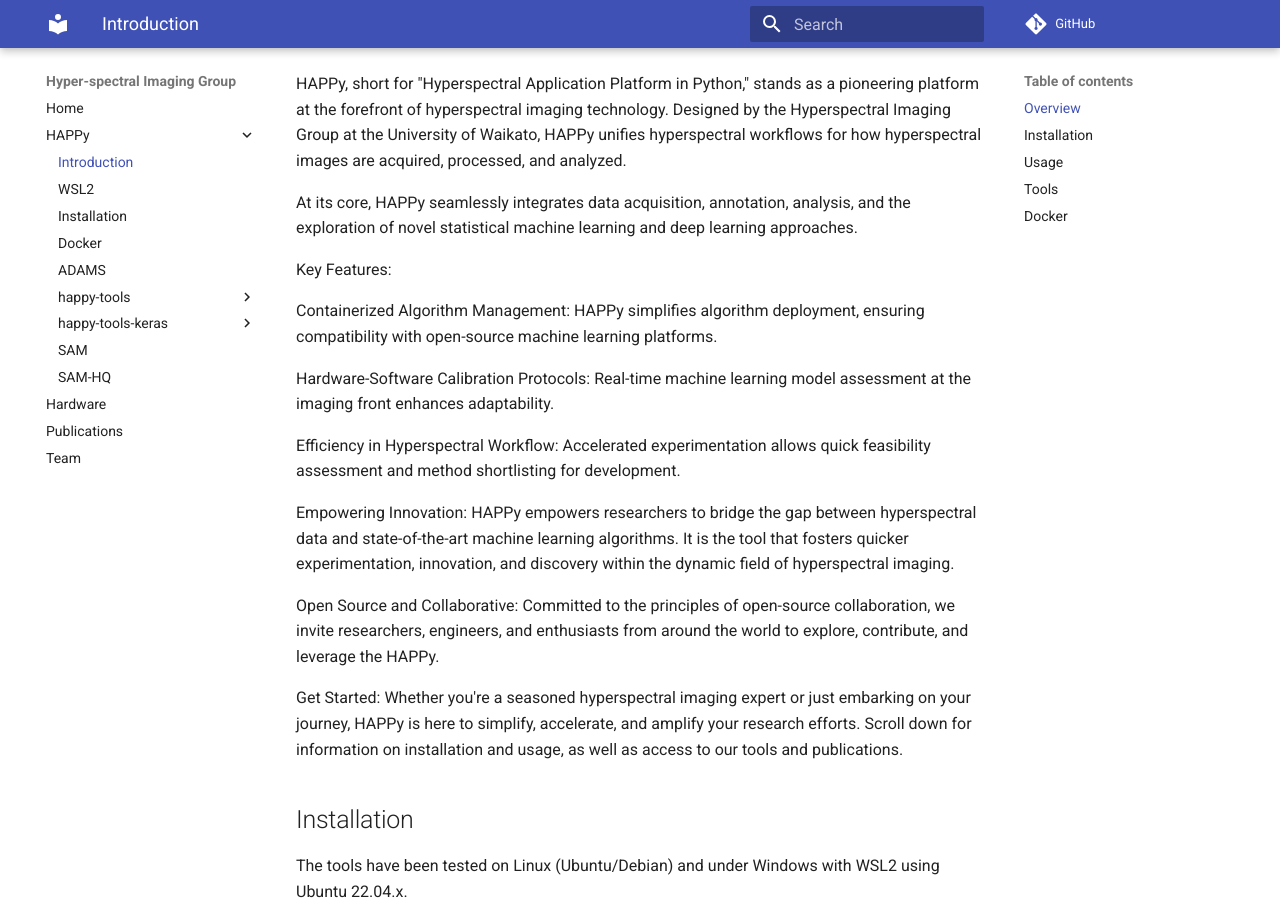
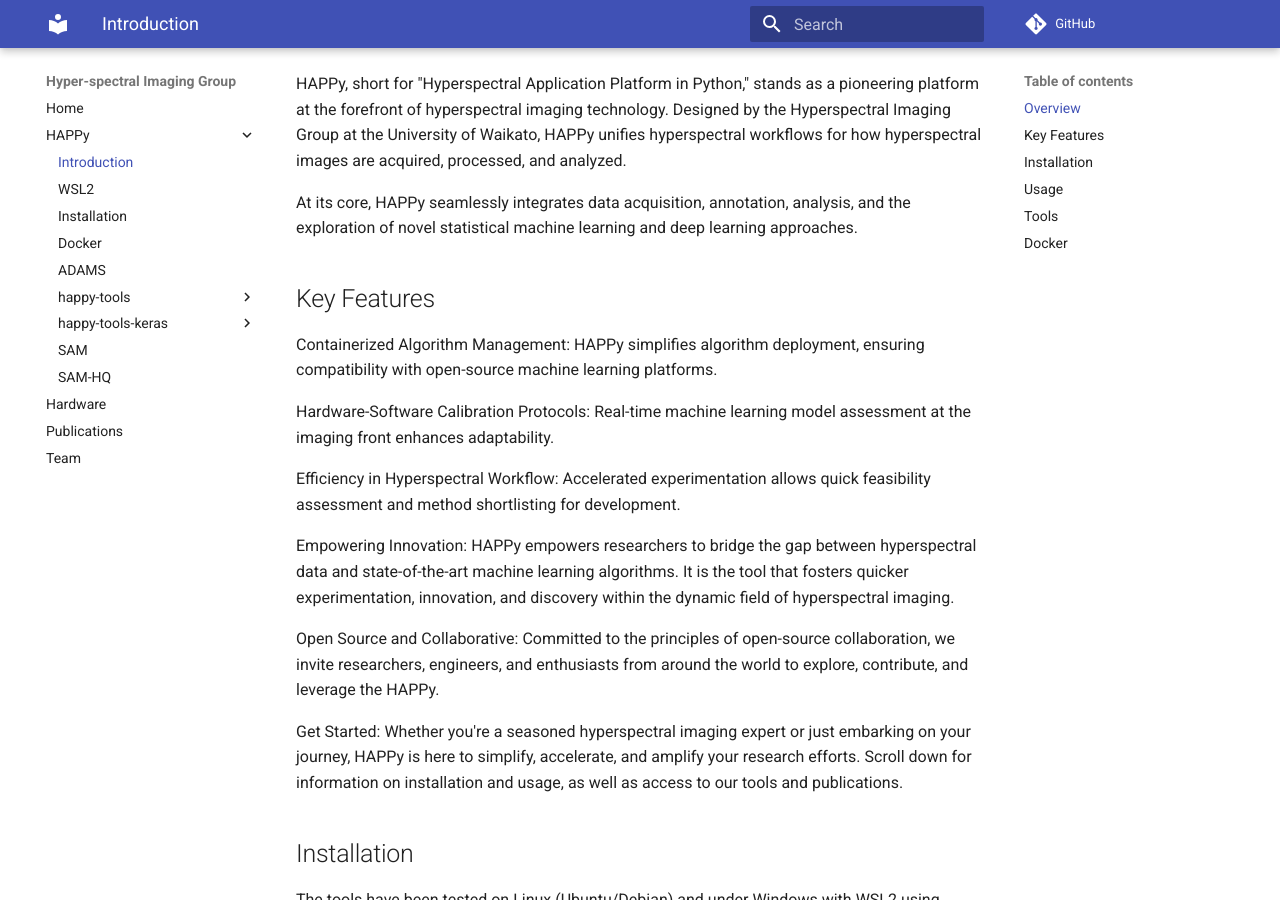
Before and after one commit to wairas/hsi-website, an MkDocs documentation site: the page built from docs/happy/index.md, in a window 1280 px wide and 900 px high, scrolled down 485 px. Built offline with MkDocs 1.6.1 and Material for MkDocs 9.7.7, drawn with Linux system fonts in a browser that asks for light colours; comment, search, counter and statistics services are not loaded.

Commit message:
Update index.md
Formatting issues

```diff
--- a/docs/happy/index.md
+++ b/docs/happy/index.md
@@ -6,7 +6,7 @@
 
 At its core, HAPPy seamlessly integrates data acquisition, annotation, analysis, and the exploration of novel statistical machine learning and deep learning approaches.
 
-Key Features:
+# Key Features
 
 Containerized Algorithm Management: HAPPy simplifies algorithm deployment, ensuring compatibility with open-source machine learning platforms.
 
```
